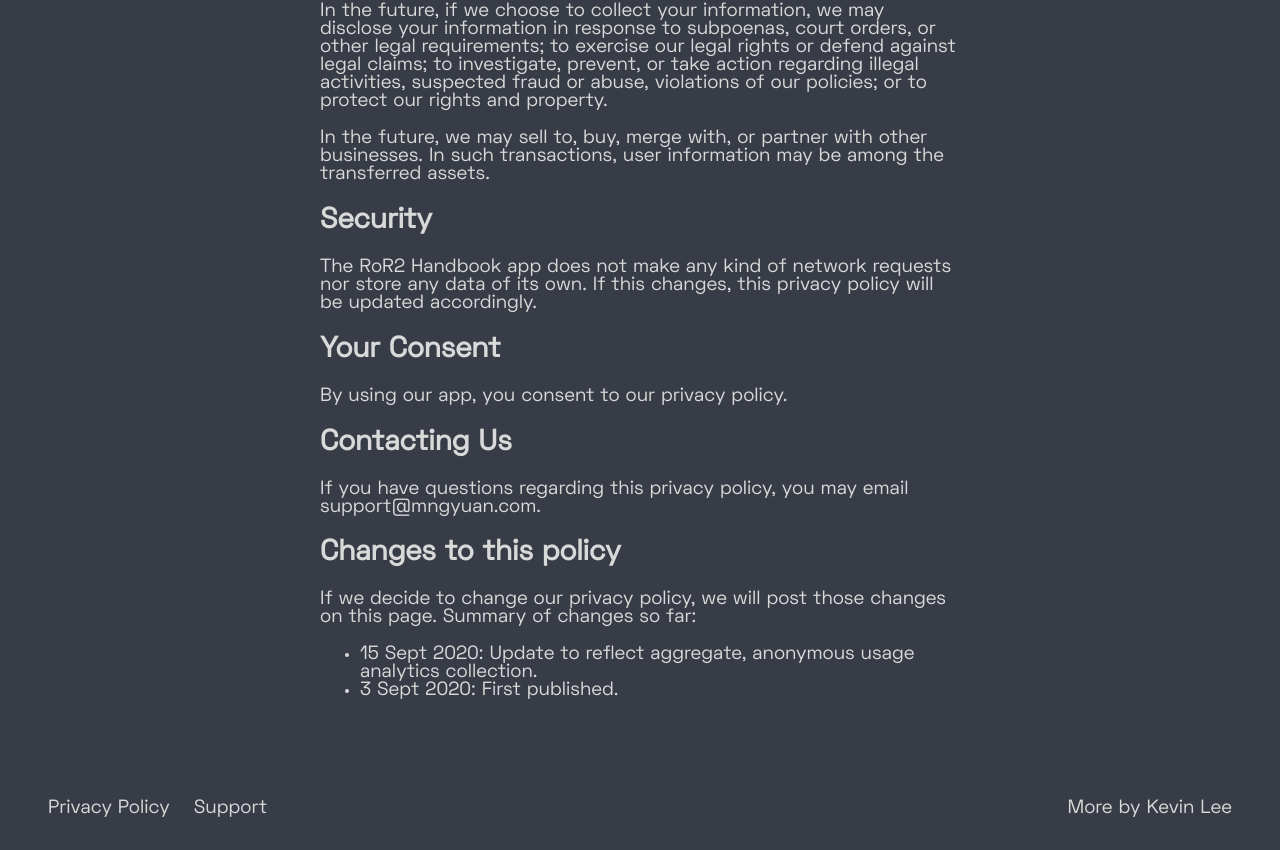
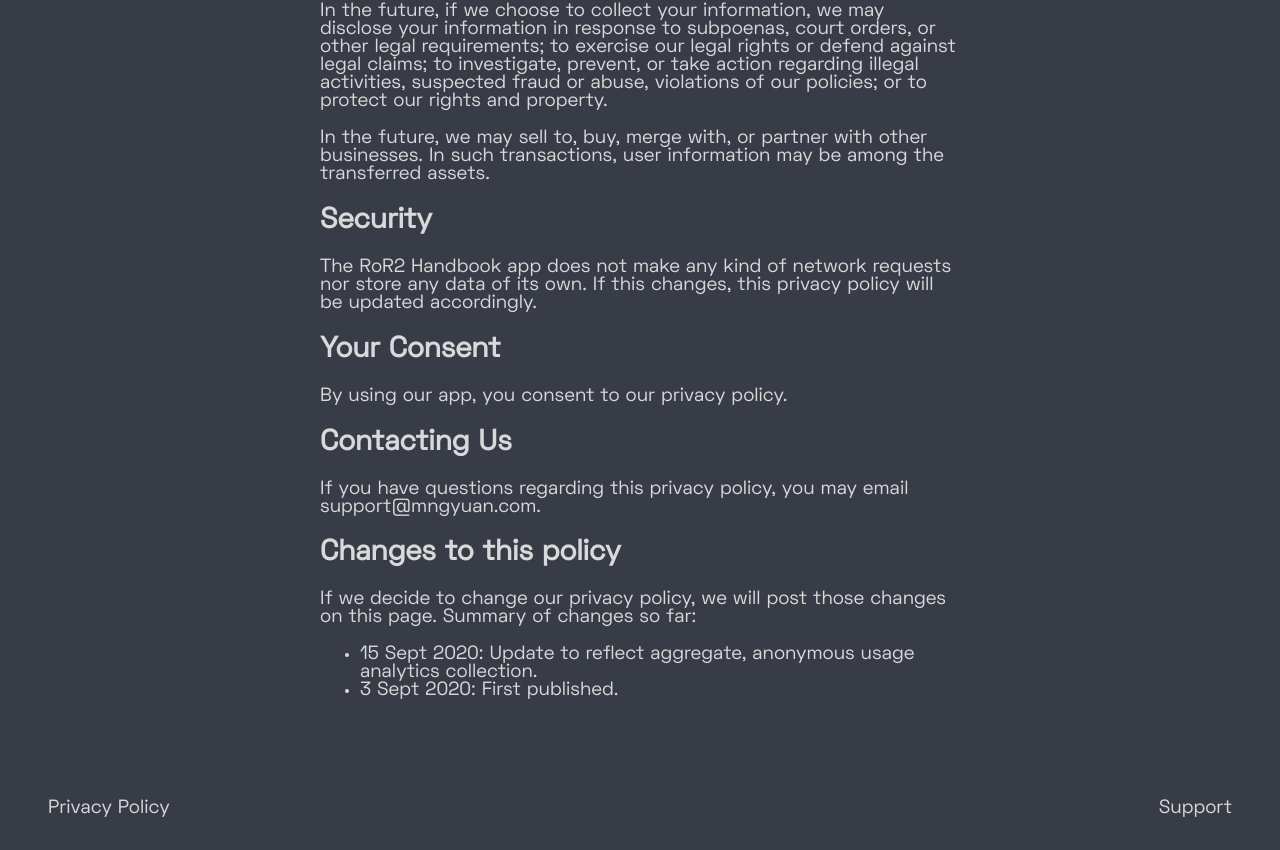
Before and after one commit to mngyuan/ror2handbook-landing, a Next.js app: page /privacy-policy in a window 1280 px wide. Shown: the part 811-1661 px from the top of the page. Built offline with nearby package versions, Linux system fonts and the light colour scheme.

Commit message:
update packages to get build working

```diff
--- a/components/layout.js
+++ b/components/layout.js
@@ -30,24 +30,17 @@ const Layout = ({children}) => (
       <div className="logo-wrapper">
         <img src="ror2handbook.svg" alt="RoR2 Handbook logo" className="logo" />
         <Link href="/">
-          <a>
-            <span className="nameplate">RoR2 Handbook</span>
-          </a>
+          <span className="nameplate">RoR2 Handbook</span>
         </Link>
       </div>
     </header>
     <main>{children}</main>
     <footer>
       <div className="footer-links">
-        <Link href="/privacy-policy">
-          <a>Privacy Policy</a>
-        </Link>
-        <Link href="/support">
-          <a>Support</a>
-        </Link>
+        <Link href="/privacy-policy">Privacy Policy</Link>
       </div>
       <div className="footer-copyright">
-        <a href="https://mngyuan.com">More by Kevin Lee</a>
+        <Link href="/support">Support</Link>
       </div>
     </footer>
     <style jsx>{`
@@ -128,8 +121,8 @@ const Layout = ({children}) => (
           font-family: 'Space Grotesk';
           src: url('SpaceGrotesk-Regular.eot'); /* IE9 Compat Modes */
           /* IE6-IE8 */
-          src: url('SpaceGrotesk-Regular.eot?#iefix')
-              format('embedded-opentype'),
+          src:
+            url('SpaceGrotesk-Regular.eot?#iefix') format('embedded-opentype'),
             url('SpaceGrotesk-Regular.otf') format('opentype'),
             /* Modern Browsers */ url('SpaceGrotesk-Regular.woff')
               format('woff');
@@ -141,7 +134,8 @@ const Layout = ({children}) => (
           font-family: 'SpaceGrotesk';
           src: url('SpaceGrotesk-Medium.eot'); /* IE9 Compat Modes */
           /* IE6-IE8 */
-          src: url('SpaceGrotesk-Medium.eot?#iefix') format('embedded-opentype'),
+          src:
+            url('SpaceGrotesk-Medium.eot?#iefix') format('embedded-opentype'),
             url('SpaceGrotesk-Medium.otf') format('opentype'),
             /* Modern Browsers */ url('SpaceGrotesk-Medium.woff') format('woff');
           font-weight: 500;
--- a/package.json
+++ b/package.json
@@ -8,9 +8,9 @@
     "start": "next start"
   },
   "dependencies": {
-    "next": "9.5.2",
-    "react": "16.13.1",
-    "react-dom": "16.13.1",
+    "next": "^16.1.6",
+    "react": "^18.3.1",
+    "react-dom": "^18.3.1",
     "react-intersection-observer": "^8.27.1"
   },
   "devDependencies": {
```
Also changed, not shown: 2 other files (tests, documents, lock files or other folders).
